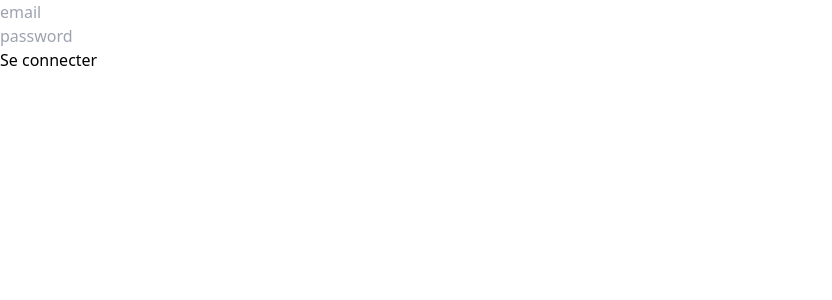
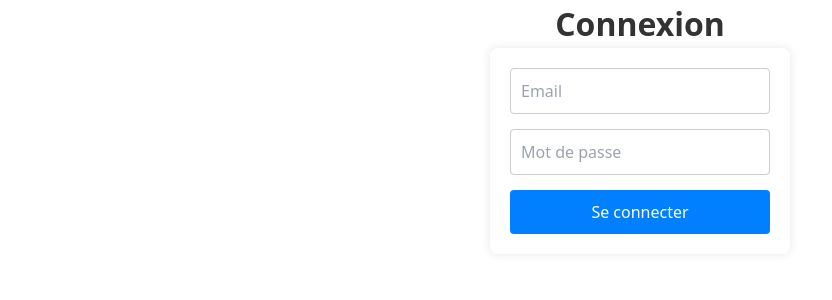
Before and after one commit to Koussai21/ChallengeWebG3, a PHP site: page /view/authentification.php in a window 1280 px wide. Shown: the top 300 px of the page, without its empty margins (0-832 px from the left). Run offline with PHP 8.4, Linux system fonts and the light colour scheme.

Commit message:
modified:   Efreipedia/view/authentification.php 	modified:   Efreipedia/view/footer.php 	modified:   Efreipedia/view/header.php 	modified:   Efreipedia/view/inscription.php

```diff
--- a/Efreipedia/view/articles.php
+++ b/Efreipedia/view/articles.php
@@ -3,6 +3,7 @@
 <?php require_once './controller/ArticleController.php';?>
 
 <body>
+    <h1>Nos articles</h1>
 <?php foreach ($articles as $article) { ?>
         <div id="container1" class="row border border-color-white">
             <div id="product" class="col-lg-4">
--- a/Efreipedia/view/authentification.php
+++ b/Efreipedia/view/authentification.php
@@ -8,12 +8,62 @@
   <!-- TailwindCSS CDN -->
   <link rel="stylesheet" href="https://cdn.jsdelivr.net/npm/tailwindcss@2.x.x/dist/tailwind.min.css">
   <title>auth</title>
+  <style>
+
+
+    form {
+      background-color: #fff;
+      box-shadow: 0 0 10px rgba(0, 0, 0, 0.1);
+      padding: 20px;
+      border-radius: 8px;
+      width: 300px;
+      margin: auto;
+    }
+
+    .container{
+      margin:auto;
+    }
+
+    input {
+      width: 100%;
+      padding: 10px;
+      margin-bottom: 15px;
+      box-sizing: border-box;
+      border: 1px solid #ccc;
+      border-radius: 4px;
+    }
+
+    button {
+      background-color: #007FFF;
+      color: #fff;
+      padding: 10px;
+      border: none;
+      border-radius: 4px;
+      cursor: pointer;
+      width: 100%;
+    }
+
+    button:hover {
+      background-color: #4caf50;
+    }
+
+    h2 {
+      text-align: center;
+      color: #333;
+      margin: auto;
+      font-size:32px;
+      font-weight: bold;
+      }
+  </style>
 </head>
 <body>
+<h2>Connexion</h2>
+  <div class="container">
     <form action="" method="post">
-        <input type="email" name="email" placeholder="email"><br>
-        <input type="password" name="mdp" placeholder="password"><br>
+        <input type="email" name="email" placeholder="Email"><br>
+        <input type="password" name="mdp" placeholder="Mot de passe"><br>
         <button>Se connecter</button>
     </form>
+    </div>
 </body>
 </html>
```
Also changed, not shown: Efreipedia/view/footer.php (+4 -7 lines), Efreipedia/view/header.php (+13 -1 lines), Efreipedia/view/inscription.php (+56 -3 lines).
